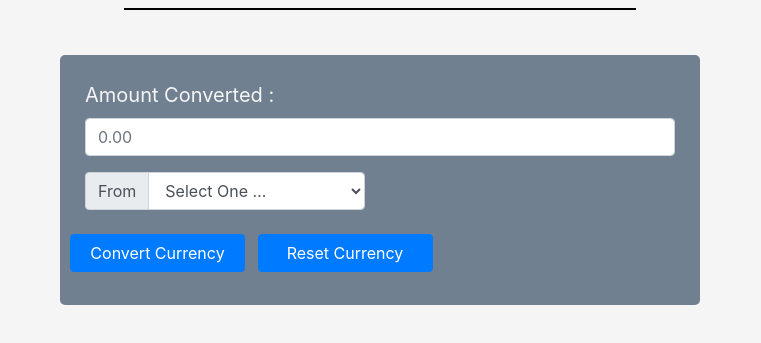
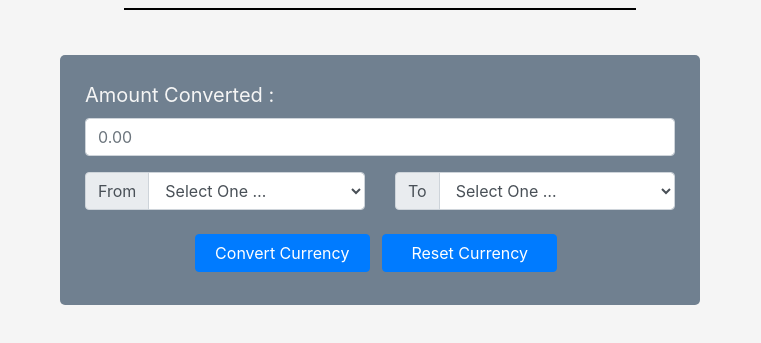
Before and after one commit to DuncanByrne/Currency-Converter, a plain HTML site: page index.html in a window 1280 px wide. Shown: the part 163-506 px from the top of the page, without its empty margins (260-1021 px from the left). Drawn offline with nearby package versions, Linux system fonts and the light colour scheme; a web font is replaced by a local one.

Commit message:
added the javascript to convert the currency

```diff
--- a/index.html
+++ b/index.html
@@ -104,6 +104,70 @@
         </div>
       </div>
 
+      <div class="col-sm-6">
+        <div class="input-group mb-3">
+          <div class="input-group-prepend">
+            <span class="input-group-text">To</span>
+          </div>
+          <select class="form-control to" id="sel2">
+            <option value="">Select One …</option>
+            <option value="USD">USD</option>
+            <option value="AED">AED</option>
+            <option value="ARS">ARS</option>
+            <option value="AUD">AUD</option>
+            <option value="BGN">BGN</option>
+            <option value="BRL">BRL</option>
+            <option value="BSD">BSD</option>
+            <option value="CAD">CAD</option>
+            <option value="CHF">CHF</option>
+            <option value="CLP">CLP</option>
+            <option value="CNY">CNY</option>
+            <option value="COP">COP</option>
+            <option value="CZK">CZK</option>
+            <option value="DKK">DKK</option>
+            <option value="DOP">DOP</option>
+            <option value="EGP">EGP</option>
+            <option value="EUR">EUR</option>
+            <option value="FJD">FJD</option>
+            <option value="GBP">GBP</option>
+            <option value="GTQ">GTQ</option>
+            <option value="HKD">HKD</option>
+            <option value="HRK">HRK</option>
+            <option value="HUF">HUF</option>
+            <option value="IDR">IDR</option>
+            <option value="ILS">ILS</option>
+            <option value="INR">INR</option>
+            <option value="ISK">ISK</option>
+            <option value="JPY">JPY</option>
+            <option value="KRW">KRW</option>
+            <option value="KZT">KZT</option>
+            <option value="MVR">MVR</option>
+            <option value="MXN">MXN</option>
+            <option value="MYR">MYR</option>
+            <option value="NOK">NOK</option>
+            <option value="NZD">NZD</option>
+            <option value="PAB">PAB</option>
+            <option value="PEN">PEN</option>
+            <option value="PHP">PHP</option>
+            <option value="PKR">PKR</option>
+            <option value="PLN">PLN</option>
+            <option value="PYG">PYG</option>
+            <option value="RON">RON</option>
+            <option value="RUB">RUB</option>
+            <option value="SAR">SAR</option>
+            <option value="SEK">SEK</option>
+            <option value="SGD">SGD</option>
+            <option value="THB">THB</option>
+            <option value="TRY">TRY</option>
+            <option value="TWD">TWD</option>
+            <option value="UAH">UAH</option>
+            <option value="UYU">UYU</option>
+            <option value="ZAR">ZAR</option>
+          </select>
+        </div>
+      </div>
+      </div>
+
       <div class="text-center">
         <!-- conversion buttom -->
         <button class="btn btn-primary convert m02" type="submit">Convert Currency
--- a/script.js
+++ b/script.js
@@ -28,3 +28,28 @@ toCurrency.addEventListener('change', (event)=>{
 function updateValue (e){
   searchValue = e.target.value;
 }
+// call the function when clicked
+convert.addEventListener("click", getResults);
+
+// function for getResults
+function getResults(){
+  fetch(`${api}`)
+    .then(currency => {
+      return currency.json();
+    }).then(displayResults);
+}
+
+// display the convertion to the user
+function displayResults(currency){
+  let fromRate = currency.rates[resultFrom];
+  let toRate = currency.rates[resultTo];
+  finalValue.innerHTML =
+  ((toRate / fromRate) * searchValue).toFixed(2);
+  finalAmount.style.display = "block";
+}
+
+// function for reset button
+function clearVal(){
+  window.location.reload();
+  document.getElementsByClassName("finalValue").innerHTML = "";
+}
```
